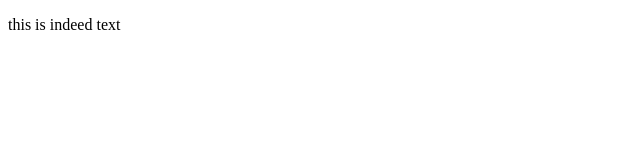
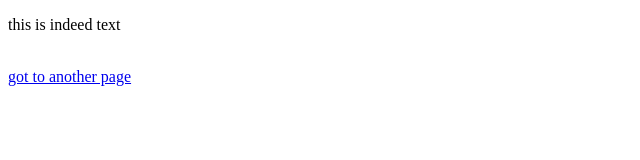
Before and after one commit to adamnewman913/adamnewman913.github.io, a plain HTML site: page index.html in a window 1280 px wide. Shown: the whole page, without its empty margins (0-640 px from the left). Drawn offline with Linux system fonts and the light colour scheme.

Commit message:
added another page

```diff
--- a/index.html
+++ b/index.html
@@ -4,5 +4,7 @@
 
     <body>
         <p>this is indeed text</p>
+        <br>
+        <a href="anotherpage.html">got to another page</a>
     </body>
 </html>
```
Also changed, not shown: anotherpage.html (added).
